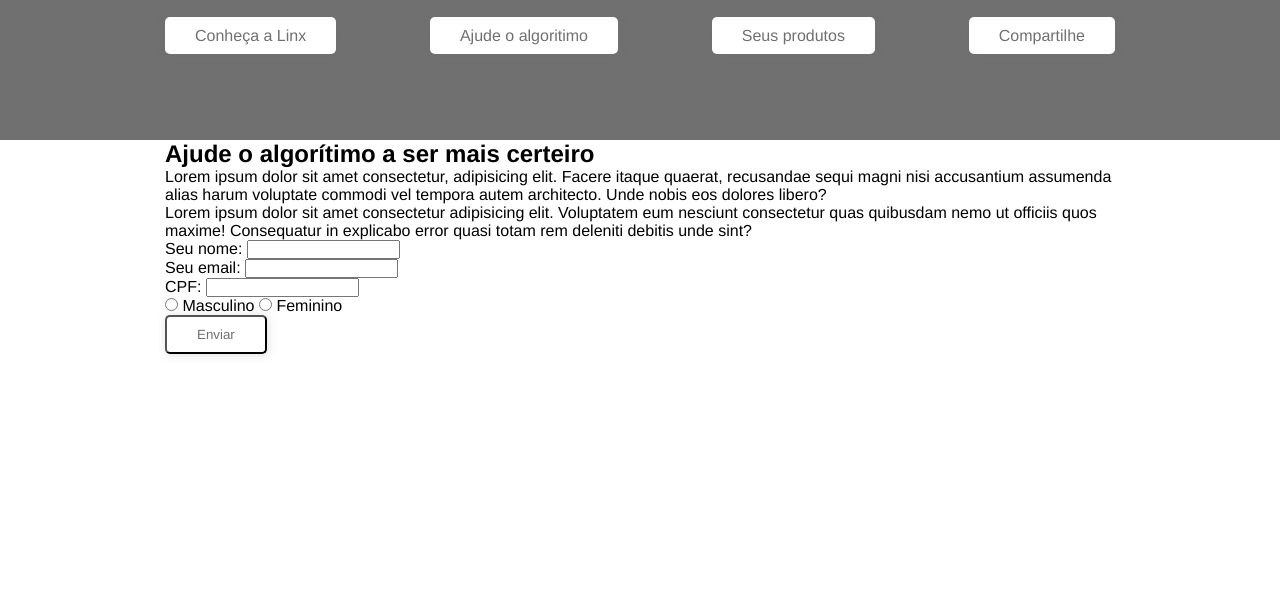
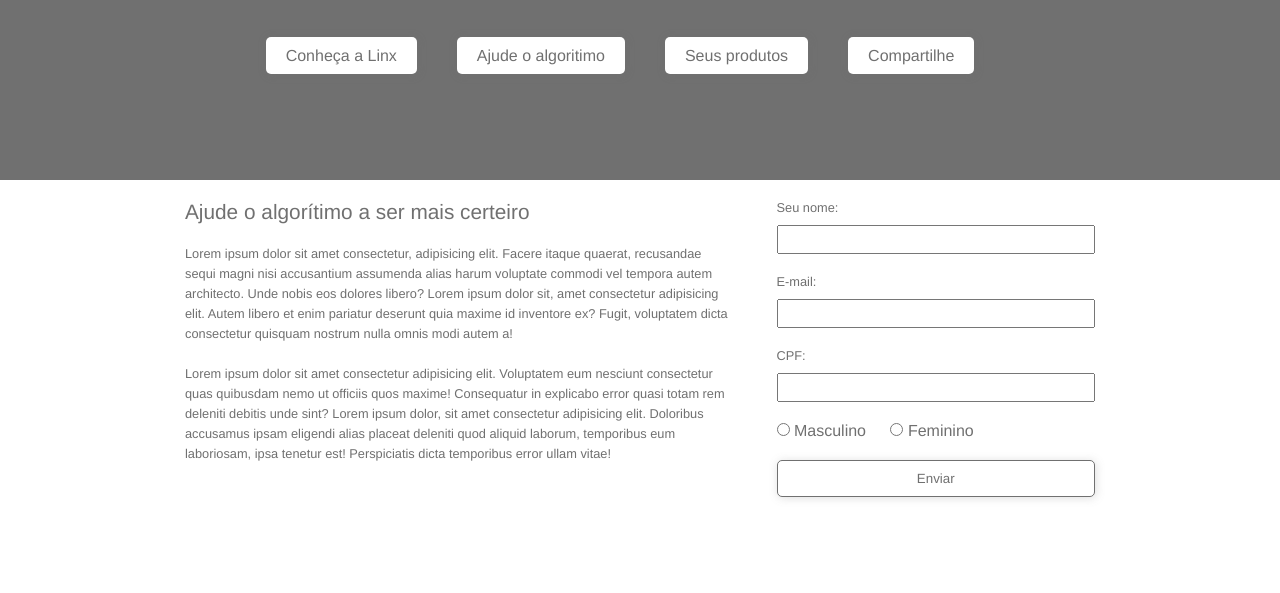
Before and after one commit to Joatancarlos/landing-page-dev-jr-challenge, a plain HTML site: page index.html in a window 1280 px wide. Shown: the part 207-800 px from the top of the page. Drawn offline with Linux system fonts and the light colour scheme.

Commit message:
-css-  adicionando css da secao about

```diff
--- a/css/styles.css
+++ b/css/styles.css
@@ -17,10 +17,11 @@
 .btn {
     background-color: #fff;
     color: var(--primary-color);
-    text-decoration: none;
-    padding: 10px 30px;
+    width: 100%;
+    padding: 10px 0;
     border-radius: 5px;
     box-shadow: 1px 1px 10px #7070703b;
+    border: 1px solid var(--primary-color);
 
     transition: ease 300ms;
 }
@@ -36,7 +37,7 @@
     background-color: var(--primary-color);
     color: #fff;
     text-align: center;
-    padding: 80px 0;
+    padding: 100px 0;
 }
 
 .header .title {
@@ -54,14 +55,76 @@
     margin-bottom: 15px;
 }
 
+
 .nav .list {
     display: flex;
-    justify-content: space-between;
-    align-items: center;
+    justify-content: center;
     margin-top: 50px;
 }
 
 .nav .list .list-item {
     list-style: none;
+    margin-right: 40px;
 
 }
+
+.nav .list .list-item .links {
+    text-decoration: none;
+    border: none;
+    padding: 10px 20px;
+}
+
+
+/* -------------------------------- ABOUT -------------------------------- */
+
+.about {
+    --width-flex: 60%;
+    display: flex;
+    justify-content: space-between;
+    color: var(--primary-color);
+    padding: 20px;
+}
+
+.about .text {
+    width: var(--width-flex);
+}
+
+.about .text h2 {
+    font-weight: 400;
+    font-size: 1.3rem;
+}
+
+.about .text h2,
+.about .text p {
+    margin-bottom: 20px;
+}
+
+.about .text p {
+    font-size: .8rem;
+    line-height: 20px;
+}
+
+
+
+.about .div-form {
+    width: calc(100% - 5% - var(--width-flex ));
+}
+
+.about .div-form .form > div {
+    margin-bottom: 20px;
+}
+
+.about .div-form .form .input {
+    width: 100%;
+    padding: 5px;
+}
+
+.about .div-form .form .label {
+    display: block;
+    font-size: .8rem;
+    margin-bottom: 10px;
+}
+
+.about .div-form .form label[for=gender] {
+    margin-right: 20px;
+}
--- a/index.html
+++ b/index.html
@@ -45,27 +45,37 @@
                     Ajude o algorítimo a ser mais certeiro
                 </h2>
                 <p>
-                    Lorem ipsum dolor sit amet consectetur, adipisicing elit. Facere itaque quaerat, recusandae sequi magni nisi accusantium assumenda alias harum voluptate commodi vel tempora autem architecto. Unde nobis eos dolores libero?
+                    Lorem ipsum dolor sit amet consectetur, adipisicing elit. Facere itaque quaerat, recusandae sequi magni nisi accusantium assumenda alias harum voluptate commodi vel tempora autem architecto. Unde nobis eos dolores libero? Lorem ipsum dolor sit, amet consectetur adipisicing elit. Autem libero et enim pariatur deserunt quia maxime id inventore ex? Fugit, voluptatem dicta consectetur quisquam nostrum nulla omnis modi autem a!
                 </p>
                 <p>
                     Lorem ipsum dolor sit amet consectetur adipisicing elit. Voluptatem eum nesciunt consectetur quas quibusdam nemo ut officiis quos maxime! Consequatur in explicabo error quasi totam rem deleniti debitis unde sint?
+                    Lorem ipsum dolor, sit amet consectetur adipisicing elit. Doloribus accusamus ipsam eligendi alias placeat deleniti quod aliquid laborum, temporibus eum laboriosam, ipsa tenetur est! Perspiciatis dicta temporibus error ullam vitae!
                 </p>
             </div>
 
-            <div>
+            <div class="div-form">
                 <form class="form">
                     <div>
-                        <label for="name">Seu nome:</label>
-                        <input type="text" name="name" id="name">
+                        <label for="name" class="label">Seu nome:</label>
+                        <div>
+                            <input type="text" name="name" id="name" class="input">
+                        </div>
                     </div>
+
                     <div>
-                        <label for="email">Seu email:</label>
-                        <input type="email" name="email" id="email">
+                        <label for="email" class="label">E-mail:</label>
+                        <div>
+                            <input type="email" name="email" id="email" class="input">
+                        </div>
                     </div>
+
                     <div>
-                        <label for="cpf">CPF:</label>
-                        <input type="number" name="cpf" id="cpf">
+                        <label for="cpf" class="label">CPF:</label>
+                        <div>
+                            <input type="text" name="cpf" id="cpf" class="input">
+                        </div>
                     </div>
+
                     <div>
                         <input type="radio" name="gender" id="male">
                         <label for="gender">Masculino</label>
```
